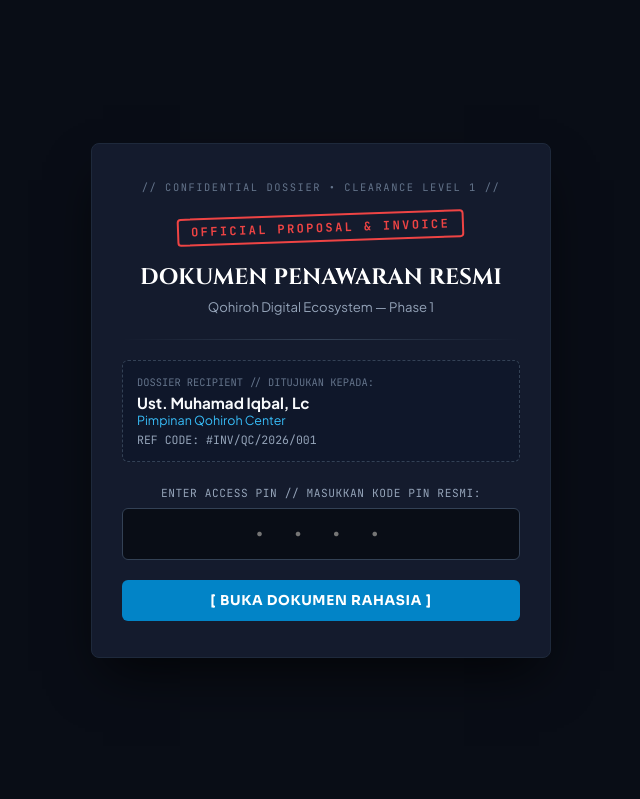
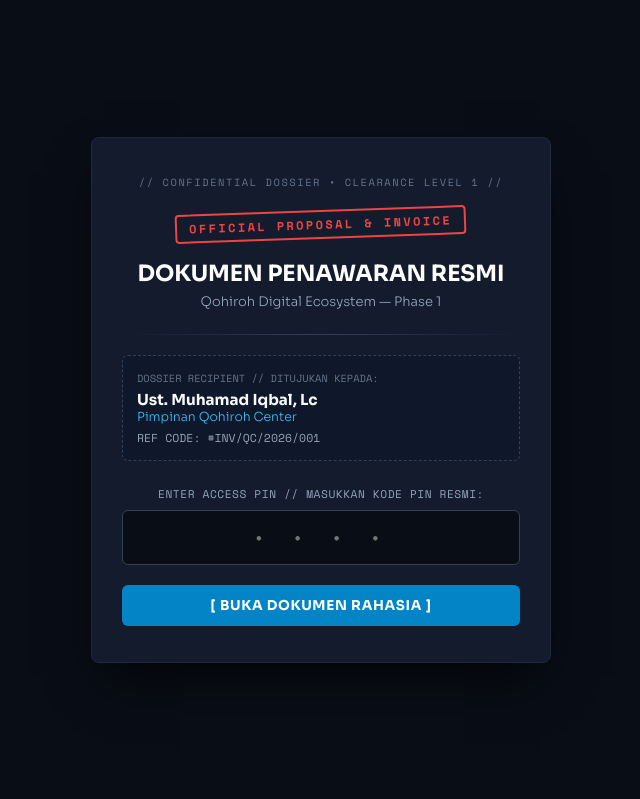
Before and after one commit to darcia2024/dar-invoices, a plain HTML site: page qohiroh/index.html in a window 1280 px wide. Shown: the top 799 px of the page, without its empty margins (319-959 px from the left). Drawn offline with nearby package versions, Linux system fonts and the light colour scheme.

Commit message:
style: unify Qohiroh invoice typography to Sora and Space Mono identical to Abdurrahman and Markaz Fiqih invoices

```diff
--- a/qohiroh/index.html
+++ b/qohiroh/index.html
@@ -8,7 +8,7 @@
     <!-- Premium Google Fonts -->
     <link rel="preconnect" href="https://fonts.googleapis.com">
     <link rel="preconnect" href="https://fonts.gstatic.com" crossorigin>
-    <link href="https://fonts.googleapis.com/css2?family=Cinzel:wght@500;700;800&family=Plus+Jakarta+Sans:wght@300;400;500;600;700&family=Sora:wght@400;600;700&family=JetBrains+Mono:wght@400;600;700&display=swap" rel="stylesheet">
+    <link href="https://fonts.googleapis.com/css2?family=Sora:wght@300;400;500;600;700;800&family=Space+Mono:ital,wght@0,400;0,700;1,400&display=swap" rel="stylesheet">
 
     <style>
         :root {
@@ -20,10 +20,8 @@
             --text-dark: #1c1917;
             --text-muted: #57534e;
             --border-navy: #0f2b5c;
-            --font-main: 'Plus Jakarta Sans', sans-serif;
-            --font-title: 'Cinzel', serif;
             --font-sora: 'Sora', sans-serif;
-            --font-mono: 'JetBrains Mono', monospace;
+            --font-mono: 'Space Mono', monospace;
         }
 
         * {
@@ -34,13 +32,15 @@
 
         body {
             background-color: #0d1117;
-            font-family: var(--font-main);
+            font-family: var(--font-sora);
+            font-weight: 300;
             color: var(--text-dark);
             display: flex;
             flex-direction: column;
             align-items: center;
             min-height: 100vh;
             padding: 20px;
+            -webkit-font-smoothing: antialiased;
         }
 
         /* PASSCODE OVERLAY STYLING */
@@ -103,7 +103,7 @@
         }
 
         .cover-title {
-            font-family: var(--font-title);
+            font-family: var(--font-sora);
             color: #ffffff;
             font-size: 1.4rem;
             font-weight: 700;
@@ -254,7 +254,7 @@
         .btn {
             padding: 8px 16px;
             border-radius: 6px;
-            font-family: var(--font-main);
+            font-family: var(--font-sora);
             font-size: 0.8rem;
             font-weight: 600;
             cursor: pointer;
@@ -313,7 +313,7 @@
         .vertical-invoice-title {
             writing-mode: vertical-rl;
             transform: rotate(180deg);
-            font-family: var(--font-title);
+            font-family: var(--font-sora);
             font-size: 4.2rem;
             font-weight: 800;
             color: var(--navy-primary);
@@ -613,7 +613,7 @@
             padding: 3px 8px;
             border-radius: 3px;
             font-size: 0.68rem;
-            font-family: var(--font-main);
+            font-family: var(--font-sora);
             font-weight: 600;
             cursor: pointer;
             margin-left: 6px;
```
